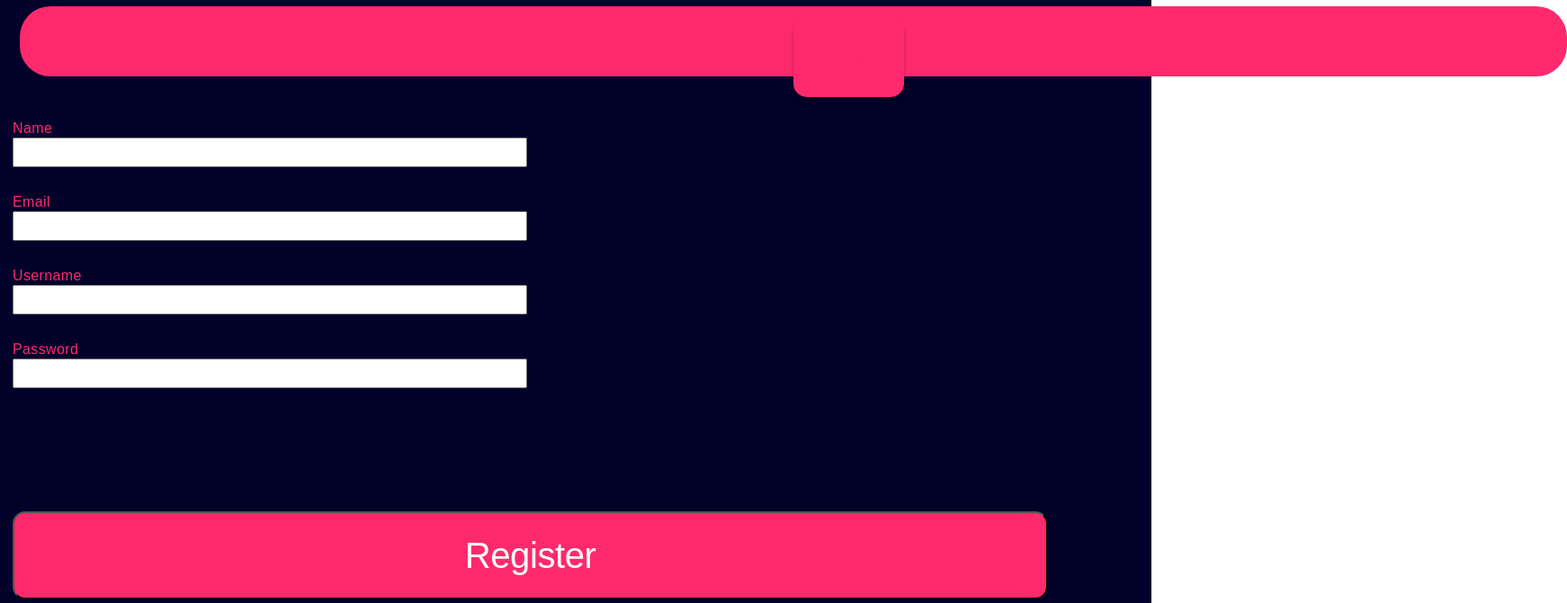
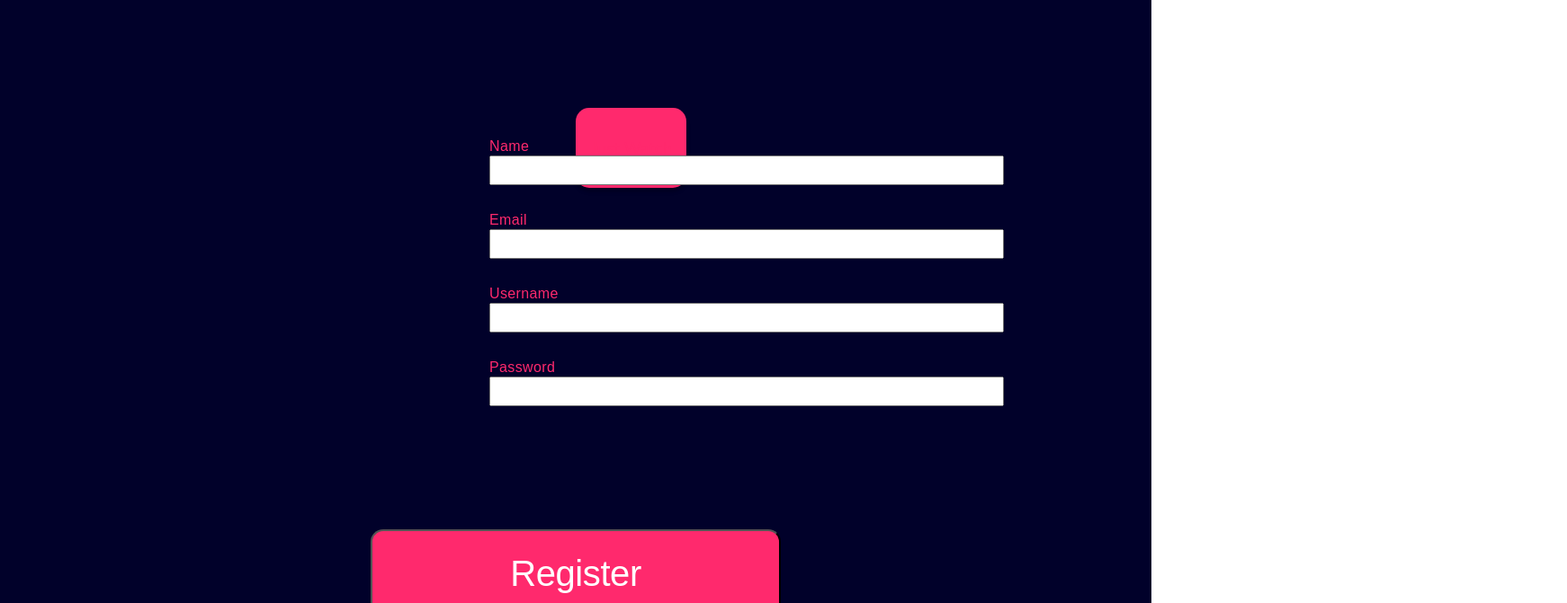
Before and after one commit to bsk42/JustWatchProject, a React (Create React App) app in the folder justwatch/: page /register in a window 1280 px wide. Shown: the top 671 px of the page at 90% size, 1742 px wide, since content can reach past the window. Built offline with nearby package versions, Linux system fonts and the light colour scheme.

Commit message:
updated movie selection CSS

```diff
--- a/justwatch/src/Movieselection.css
+++ b/justwatch/src/Movieselection.css
@@ -1,20 +1,11 @@
         .div {
-          display: flex;
-          flex-direction: column;
-          max-width: 1728px;
-          justify-content: flex-start;
-          align-items: flex-start;
-          padding-right: 14px;
-          padding-left: 14px;
           background-color: rgba(1, 1, 42, 1);
         }
-        .div-2 {
+        .titleBar {
           display: flex;
           flex-direction: row;
           justify-content: flex-start;
           align-items: flex-start;
-          max-width: 1700px;
-          width: 1700px;
 
           position: absolute;
           left: 1.68%;
@@ -25,22 +16,32 @@
           background: #FF296D;
           border-radius: 34px;
         }
-        .div-2-text {
-          display: flex;
-          flex-direction: row;
-          align-items: flex-start;
+        .titleText {
+          text-align: center;
           padding: 10px;
 
-          position: absolute;
-          left: 41%;
-          top: 0.9%;
-          bottom: 89.35%;
+          margin-left: auto;
+          margin-right: auto;
 
           font-family: 'Lato';
           font-style: bold;
           font-size: 48px;
-
           color: #FFFFFF;
+        }
+        .returnButton{
+          position: absolute;
+          left: 5%;
+          top: 4.5%;
+        }
+        .profileButton{
+          position: absolute;
+          right: 10%;
+          top: 4.5%;
+        }
+        .groupButton{
+          position: absolute;
+          right: 5%;
+          top: 4.5%;
         }
         .div-3 {
           display: flex;
--- a/justwatch/src/Movieselection.js
+++ b/justwatch/src/Movieselection.js
@@ -6,14 +6,20 @@ function Movieselection() {
   const likeMovie = null;
   const dislikeMovie = null;
   const superlikeMovie = null;
+  const ReturnButton = null;
+  const GoToProfile = null;
+  const GoToGroups = null;
 
   return (
     <div className="div">
-      <div className="div-2">
-        <div className="div-2-text">
+      <div className="titleBar">
+        <div className="titleText">
           JustWatch
         </div>
       </div>
+      <button className="returnButton" type="submit" onClick={ReturnButton}>Return</button>
+      <button className="profileButton" type="submit" onClick={GoToProfile}>Profile</button>
+      <button className="groupButton" type="submit" onClick={GoToGroups}>Groups</button>
       <div className="div-3">
         <div className="builder-columns div-4">
           <div className="builder-column column">
```
